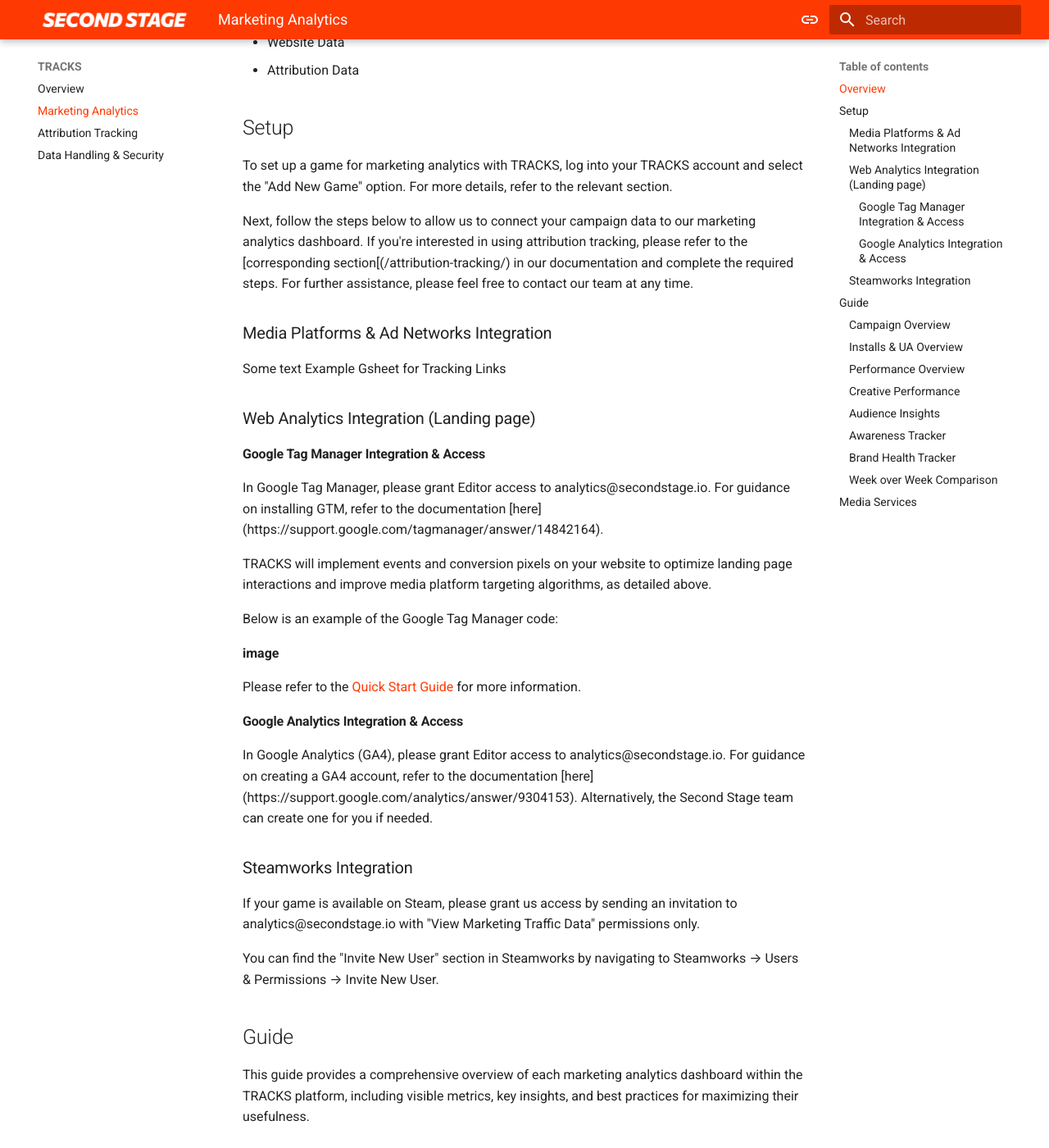
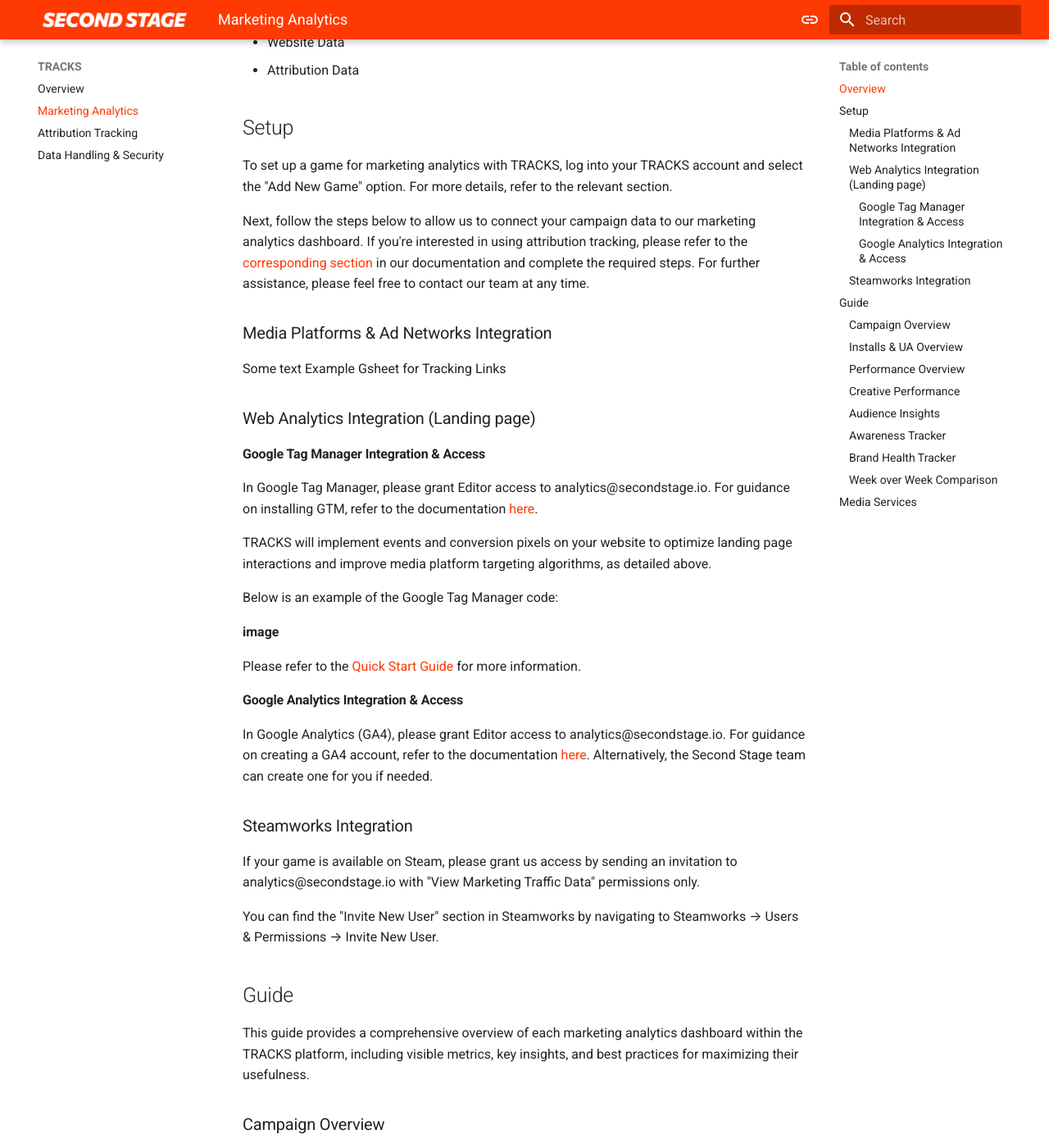
Before and after one commit to secondstage-io/tracks-documentation, an MkDocs documentation site: the page built from docs/tracks/marketing-analytics.md, in a window 1280 px wide and 1400 px high, scrolled down 457 px. Shown: the whole window at 82% size. Built offline with MkDocs 1.6.1 and Material for MkDocs 9.7.7, drawn with Linux system fonts in a browser that asks for light colours; some of the changed lines change nothing that is shown; some of the changed text lies outside the part shown.

Commit message:
Update marketing-analytics.md
some adjustments

```diff
--- a/docs/tracks/marketing-analytics.md
+++ b/docs/tracks/marketing-analytics.md
@@ -12,7 +12,7 @@
 
 To set up a game for marketing analytics with TRACKS, log into your TRACKS account and select the "Add New Game" option. For more details, refer to the relevant section.
 
-Next, follow the steps below to allow us to connect your campaign data to our marketing analytics dashboard. If you're interested in using attribution tracking, please refer to the [corresponding section[(/attribution-tracking/) in our documentation and complete the required steps. For further assistance, please feel free to contact our team at any time.
+Next, follow the steps below to allow us to connect your campaign data to our marketing analytics dashboard. If you're interested in using attribution tracking, please refer to the [corresponding section](/attribution-tracking/) in our documentation and complete the required steps. For further assistance, please feel free to contact our team at any time.
 
 ### Media Platforms & Ad Networks Integration
 
@@ -23,7 +23,7 @@
 
 #### Google Tag Manager Integration & Access
 
-In Google Tag Manager, please grant Editor access to analytics@secondstage.io. For guidance on installing GTM, refer to the documentation [here] (https://support.google.com/tagmanager/answer/14842164).
+In Google Tag Manager, please grant Editor access to analytics@secondstage.io. For guidance on installing GTM, refer to the documentation [here](https://support.google.com/tagmanager/answer/14842164).
 
 TRACKS will implement events and conversion pixels on your website to optimize landing page interactions and improve media platform targeting algorithms, as detailed above.
 
@@ -35,7 +35,7 @@
 
 #### Google Analytics Integration & Access
 
-In Google Analytics (GA4), please grant Editor access to analytics@secondstage.io. For guidance on creating a GA4 account, refer to the documentation [here] (https://support.google.com/analytics/answer/9304153). Alternatively, the Second Stage team can create one for you if needed.
+In Google Analytics (GA4), please grant Editor access to analytics@secondstage.io. For guidance on creating a GA4 account, refer to the documentation [here](https://support.google.com/analytics/answer/9304153). Alternatively, the Second Stage team can create one for you if needed.
 
 ### Steamworks Integration
 
@@ -63,7 +63,7 @@
 
 ### Creative Performance
 
-*Available with the Silver, Gold or Enterprise plans**
+*Available with Silver, Gold or Enterprise plans**
 
 In TRACKS, the Creative Performance feature shows detailed performance of individual creatives and helps to optimize towards best performing creatives and avoid ad fatigue.
 
@@ -74,7 +74,7 @@
 
 ### Audience Insights
 
-*Available with the Silver, Gold or Enterprise plans**
+*Available with Silver, Gold or Enterprise plans**
 
 TRACKS is able to provide granular insights into audiences based on day-to-day campaign performance, providing detailed socio-demographic information on the userbase of your game.
 
@@ -85,7 +85,7 @@
 
 ### Awareness Tracker
 
-*Available with the Gold or Enterprise plans**
+*Available with Gold or Enterprise plans**
 
 To deliver granular reporting on top-of-funnel activations, the TRACKS Awareness Tracker delivers detailed breakdowns on metrics such as Impressions, Views, Engagement Rates or Viewability.
 
@@ -96,7 +96,7 @@
 
 ### Brand Health Tracker
 
-*Available with the Gold or Enterprise plans**
+*Available with Gold or Enterprise plans**
 
 The TRACKS Brand Health Tracker allows to highlight top-of-funnel awareness from social, media and UGC and enables to make data-driven key decisions on strategic direction and timings.
 
@@ -113,4 +113,4 @@
 
 If you require additional support, our team of gaming media specialists can manage your digital marketing campaigns from planning to execution. Leveraging TRACKS and our data-driven insights, we continuously optimize campaigns to deliver the best results for our clients. Our experts specialize in all major performance marketing channels and offer direct media buying with key gaming partners.
 
-Using TRACKS, we craft full-funnel media strategies, managing and optimizing campaigns from the upper funnel through to purchase. From planning and setup to execution and reporting, we provide support wherever needed, allowing you to focus on what matters most. Please contact us for further information and assistance.
+Using TRACKS, we craft full-funnel media strategies, managing and optimizing campaigns from the upper funnel through to purchase. From planning and setup to execution and reporting, we provide support wherever needed, allowing you to focus on what matters most. Please [contact us](https://secondstage.io/contact/) for further information and assistance.
```
